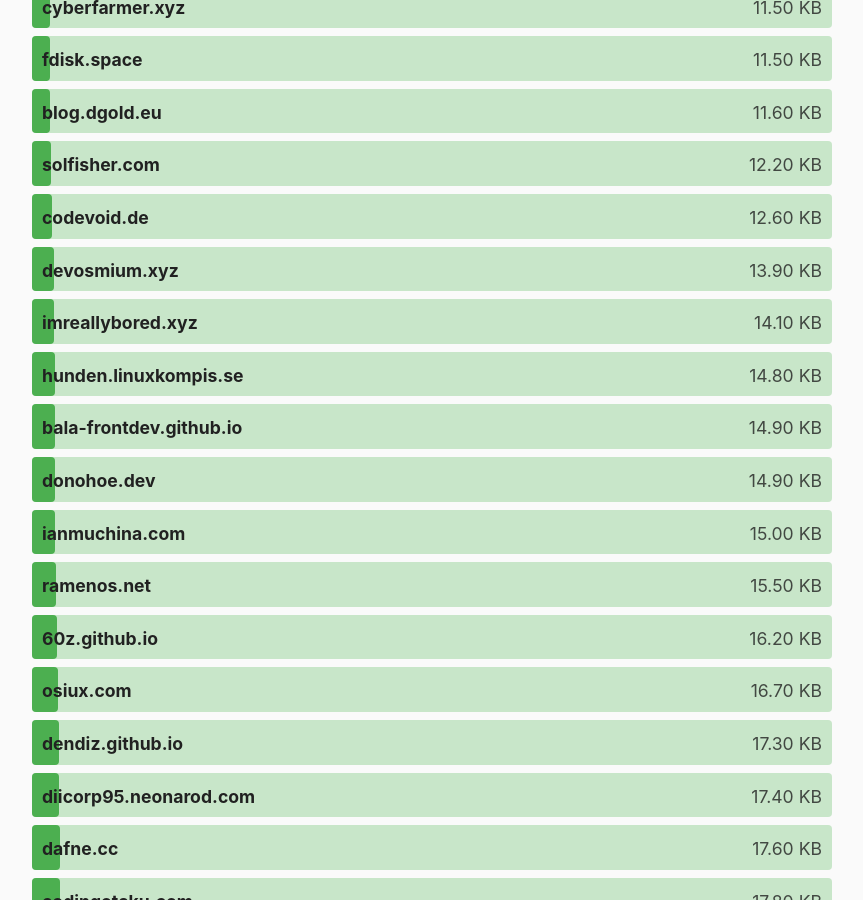
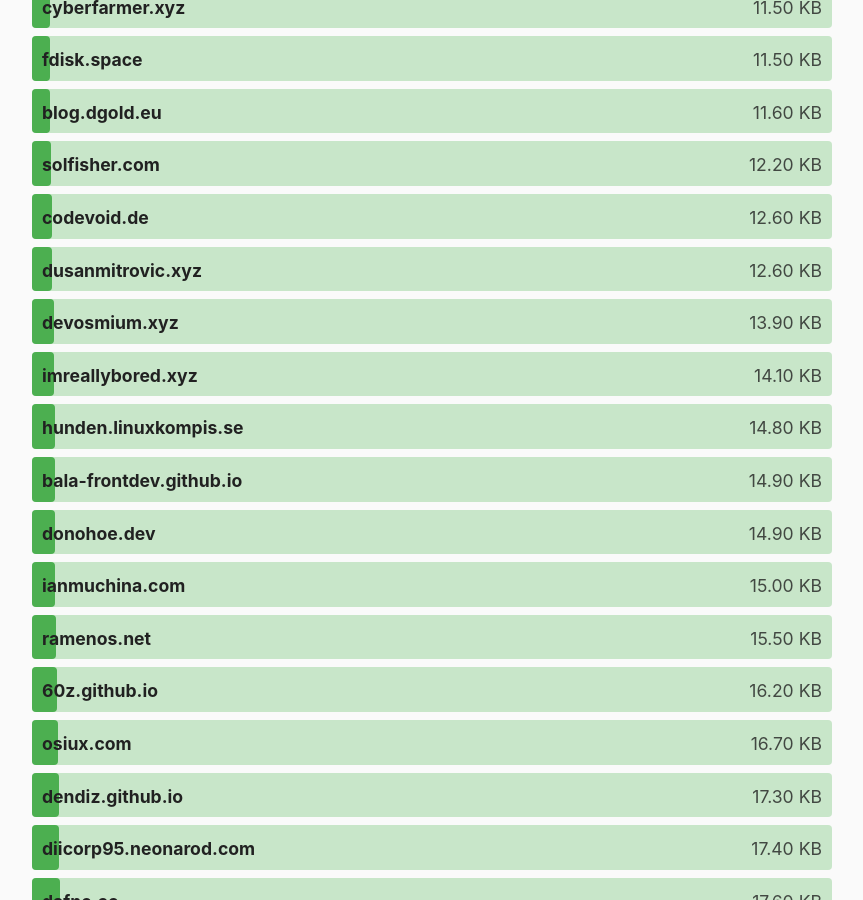
Before and after one commit to kevquirk/512kb.club, a Jekyll site: the page built from index.md, in a window 1280 px wide and 900 px high, scrolled down 3903 px. Shown: the whole window, without its empty margins (208-1071 px from the left). Built offline with Jekyll 4.4.1, drawn with Linux system fonts in a browser that asks for light colours.

Commit message:
Added dusanmitrovic.xyz
Signed-off-by: Dušan Mitrović <dusan@dusanmitrovic.xyz>

```diff
--- a/_data/sites.yml
+++ b/_data/sites.yml
@@ -413,6 +413,11 @@
   size: 452
   last_checked: 2021-09-17
 
+- domain: dusanmitrovic.xyz
+  url: https://dusanmitrovic.xyz/
+  size: 12.6
+  last_checked: 2021-11-10
+
 - domain: dusansimic.me
   url: https://dusansimic.me/
   size: 207
```
